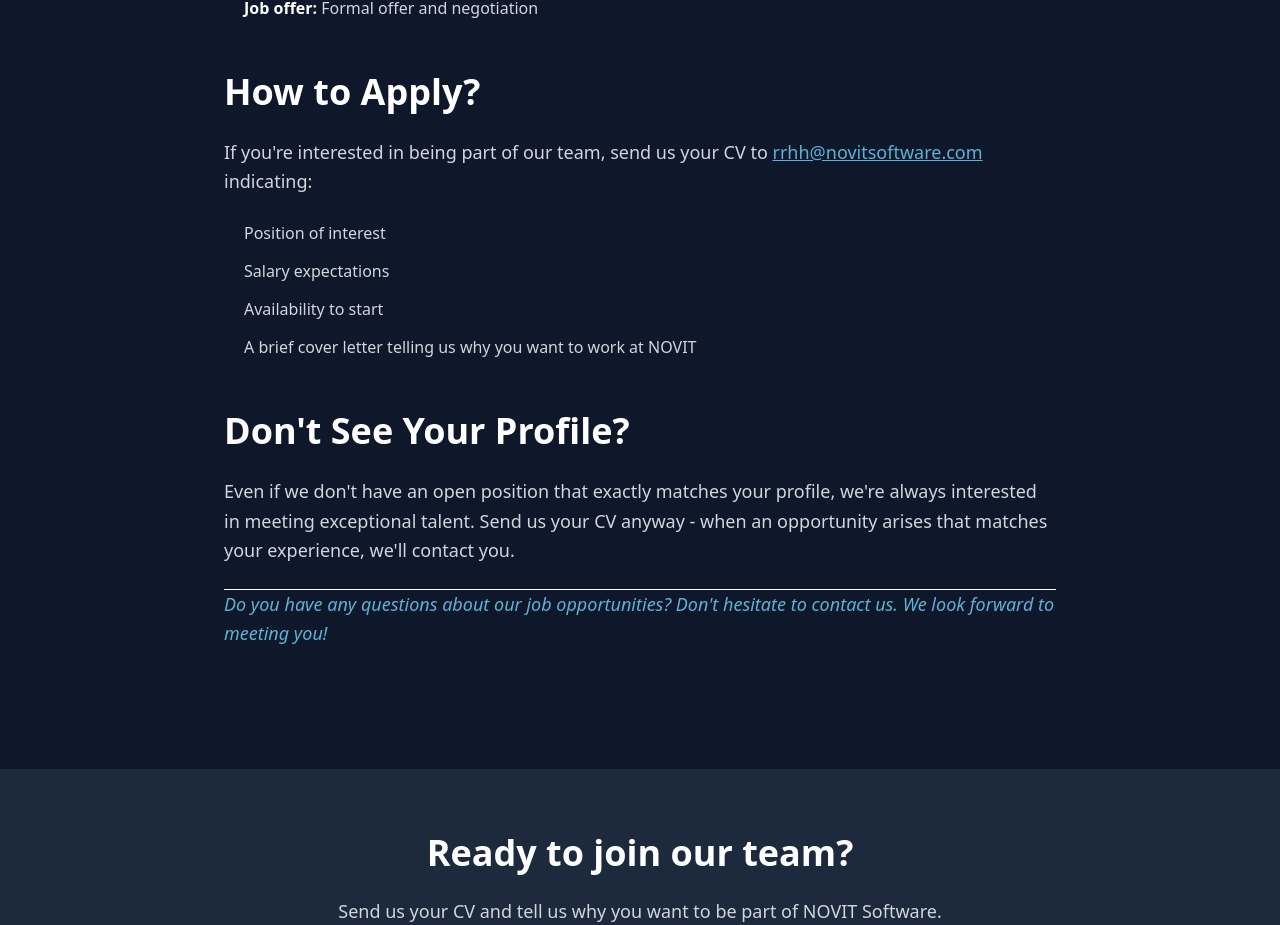
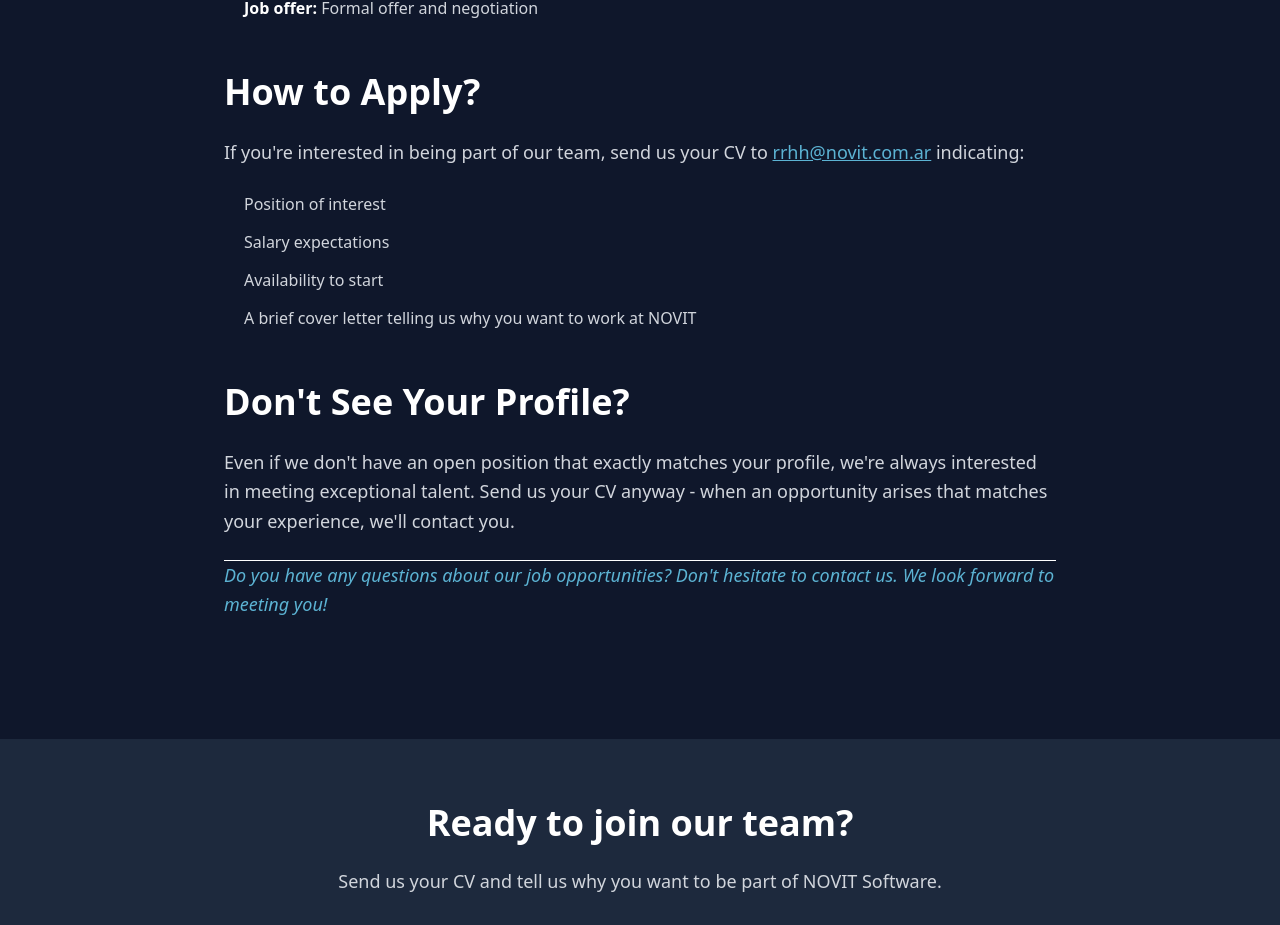
Before and after one commit to NovitSoftware/web-novit, a Next.js app: page /en/carreras in a window 1280 px wide. Shown: the part 4271-5196 px from the top of the page. Built offline with nearby package versions, Linux system fonts and the light colour scheme.

Commit message:
rrhh .com.ar

```diff
--- a/content/carreras/en.md
+++ b/content/carreras/en.md
@@ -98,7 +98,7 @@
 
 ## How to Apply?
 
-If you're interested in being part of our team, send us your CV to [rrhh@novitsoftware.com](mailto:rrhh@novitsoftware.com) indicating:
+If you're interested in being part of our team, send us your CV to [rrhh@novit.com.ar](mailto:rrhh@novit.com.ar) indicating:
 
 - Position of interest
 - Salary expectations
--- a/content/carreras/es.md
+++ b/content/carreras/es.md
@@ -98,7 +98,7 @@
 
 ## ¿Cómo Postularte?
 
-Si te interesa formar parte de nuestro equipo, envianos tu CV a [rrhh@novitsoftware.com](mailto:rrhh@novitsoftware.com) indicando:
+Si te interesa formar parte de nuestro equipo, envianos tu CV a [rrhh@novit.com.ar](mailto:rrhh@novit.com.ar) indicando:
 
 - Posición de interés
 - Pretensión salarial
--- a/content/carreras/pt.md
+++ b/content/carreras/pt.md
@@ -98,7 +98,7 @@
 
 ## Como se Candidatar?
 
-Se você tem interesse em fazer parte da nossa equipe, envie-nos seu CV para [rrhh@novitsoftware.com](mailto:rrhh@novitsoftware.com) indicando:
+Se você tem interesse em fazer parte da nossa equipe, envie-nos seu CV para [rrhh@novit.com.ar](mailto:rrhh@novit.com.ar) indicando:
 
 - Posição de interesse
 - Expectativa salarial
--- a/src/app/[locale]/carreras/page.tsx
+++ b/src/app/[locale]/carreras/page.tsx
@@ -277,7 +277,7 @@
              'Envie-nos seu CV e conte-nos por que você quer fazer parte da NOVIT Software.'}
           </p>
           <a
-            href="mailto:rrhh@novitsoftware.com"
+            href="mailto:rrhh@novit.com.ar"
             className="inline-flex items-center bg-gradient-novit-accent text-white px-8 py-4 rounded-full font-semibold text-lg hover:shadow-xl hover:scale-105 transition-all duration-300"
           >
             {locale === 'es' ? 'Enviar CV' :
```
